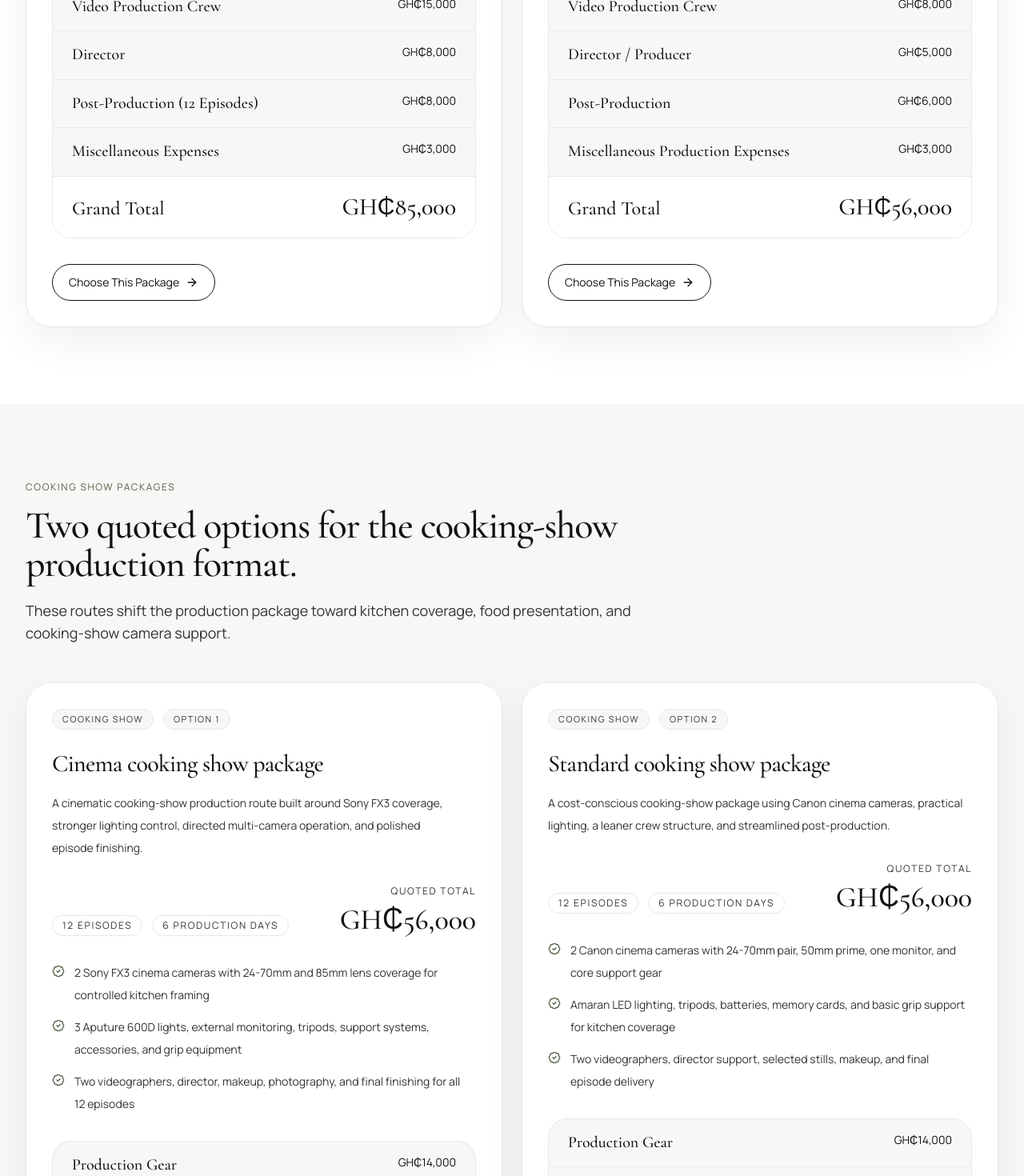
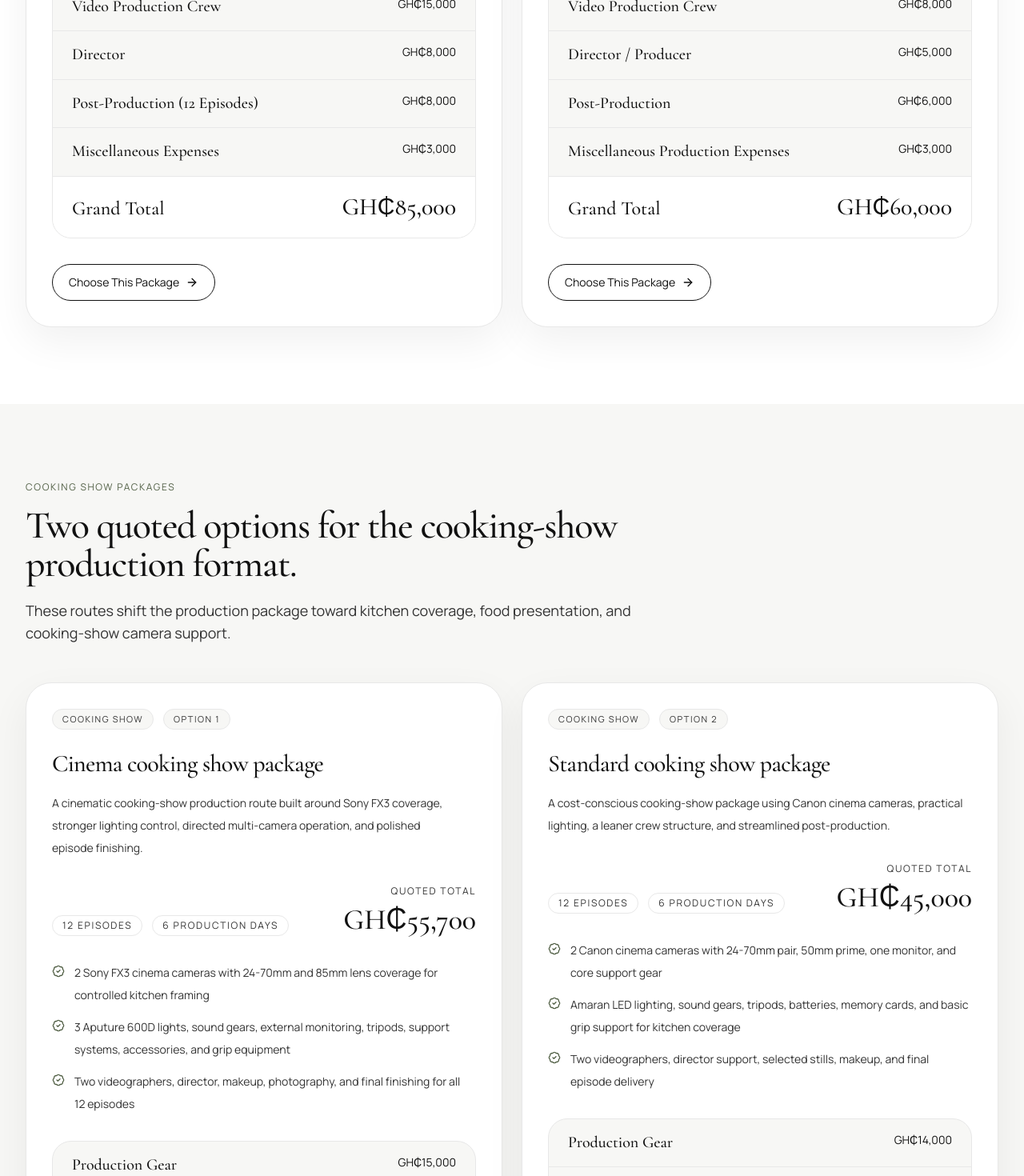
Before and after one commit to Fame233112eimmoa/HorticulturePolicyTalkShow, a Next.js app: page /budget in a window 1280 px wide. Shown: the part 1330-2800 px from the top of the page at 80% size. Built offline with nearby package versions, Linux system fonts and the light colour scheme; no server answers.

Commit message:
Update website

```diff
--- a/app/proposal/page.tsx
+++ b/app/proposal/page.tsx
@@ -20,7 +20,6 @@ import {
   gearRentals,
   grandTotalNote,
   overviewCards,
-  paymentTerms,
   postProductionItems,
   productionProcess,
   socialLinks,
@@ -445,13 +444,23 @@ export default function ProposalPage() {
 
                 <div className="rounded-[1rem] border border-line bg-surface px-4 py-4">
                   <h2 className="font-display text-2xl text-ink">
-                    Payment Terms
+                    Final Notes
                   </h2>
-                  <div className="mt-3">
-                    <CompactGrid
-                      items={paymentTerms}
-                      columns="grid-cols-1 sm:grid-cols-1"
-                    />
+                  <div className="mt-3 grid gap-2 text-xs leading-5 text-graphite">
+                    <p>
+                      The client may choose one of the four quoted packages
+                      based on the preferred production format and support level.
+                    </p>
+                    <p>
+                      Talk-show packages cover the Studio 04 route, while the
+                      cooking-show packages include the revised sound-gear line
+                      and updated production totals.
+                    </p>
+                    <p>
+                      All quoted amounts and line-item summaries shown here are
+                      aligned with the latest budget revision for the printable
+                      proposal.
+                    </p>
                   </div>
                 </div>
               </div>
--- a/lib/proposal-data.ts
+++ b/lib/proposal-data.ts
@@ -478,6 +478,7 @@ export const equipmentScheduleGroups: EquipmentScheduleGroup[] = [
       { name: "Sony 24-70mm and 85mm professional lenses" },
       { name: "1 x external production monitor" },
       { name: "3 x Aputure 600D professional lights" },
+      { name: "Sound gears" },
       { name: "Light soft box and diffusion support" },
       { name: "Professional tripods and camera support systems" },
       { name: "Camera batteries and memory cards" },
@@ -498,6 +499,7 @@ export const equipmentScheduleGroups: EquipmentScheduleGroup[] = [
       { name: "50mm prime lens" },
       { name: "1 x external monitor" },
       { name: "2 x Amaran 300D/200D LED lights" },
+      { name: "Sound gears" },
       { name: "Light soft box and diffusion support" },
       { name: "Professional tripods" },
       { name: "Batteries and memory cards" },
@@ -723,7 +725,7 @@ export const budgetPackages: BudgetPackage[] = [
     title: "Standard talk show package",
     shortSummary:
       "A leaner studio talk-show package that preserves a professional panel-discussion look while reducing crew size and equipment cost.",
-    total: 56000,
+    total: 60000,
     highlights: [
       "Studio 04 podcast production suite with microphones, RODECaster, seating, and studio support",
       "2 Canon cinema cameras, core lens coverage, one monitor, Amaran lighting, tripods, media, and basic grip support",
@@ -785,10 +787,10 @@ export const budgetPackages: BudgetPackage[] = [
     title: "Cinema cooking show package",
     shortSummary:
       "A cinematic cooking-show production route built around Sony FX3 coverage, stronger lighting control, directed multi-camera operation, and polished episode finishing.",
-    total: 56000,
+    total: 55700,
     highlights: [
       "2 Sony FX3 cinema cameras with 24-70mm and 85mm lens coverage for controlled kitchen framing",
-      "3 Aputure 600D lights, external monitoring, tripods, support systems, accessories, and grip equipment",
+      "3 Aputure 600D lights, sound gears, external monitoring, tripods, support systems, accessories, and grip equipment",
       "Two videographers, director, makeup, photography, and final finishing for all 12 episodes",
     ],
     lineItems: [
@@ -796,12 +798,18 @@ export const budgetPackages: BudgetPackage[] = [
         item: "Production Gear",
         description:
           "2 Sony FX3 cinema cameras, Sony professional lenses, one external production monitor, tripods, support systems, batteries, memory cards, accessories, and grip equipment.",
-        amount: 14000,
+        amount: 15000,
       },
       {
         item: "Lighting",
         description: "3 Aputure 600D professional lights for the cooking-show setup.",
         amount: 4200,
+      },
+      {
+        item: "Sound Gears",
+        description:
+          "Dedicated audio support gear for clean cooking-show dialogue capture and monitoring.",
+        amount: 3000,
       },
       {
         item: "Makeup and Styling",
@@ -848,10 +856,10 @@ export const budgetPackages: BudgetPackage[] = [
     title: "Standard cooking show package",
     shortSummary:
       "A cost-conscious cooking-show package using Canon cinema cameras, practical lighting, a leaner crew structure, and streamlined post-production.",
-    total: 56000,
+    total: 45000,
     highlights: [
       "2 Canon cinema cameras with 24-70mm pair, 50mm prime, one monitor, and core support gear",
-      "Amaran LED lighting, tripods, batteries, memory cards, and basic grip support for kitchen coverage",
+      "Amaran LED lighting, sound gears, tripods, batteries, memory cards, and basic grip support for kitchen coverage",
       "Two videographers, director support, selected stills, makeup, and final episode delivery",
     ],
     lineItems: [
@@ -860,6 +868,12 @@ export const budgetPackages: BudgetPackage[] = [
         description:
           "2 Canon cinema cameras, Canon professional lens kit, one external monitor, 2 Amaran LED lights, tripods, batteries, memory cards, and basic grip equipment.",
         amount: 14000,
+      },
+      {
+        item: "Sound Gears",
+        description:
+          "Dedicated audio support gear for clear kitchen-show dialogue capture and monitoring.",
+        amount: 3000,
       },
       {
         item: "Makeup and Styling",
```
